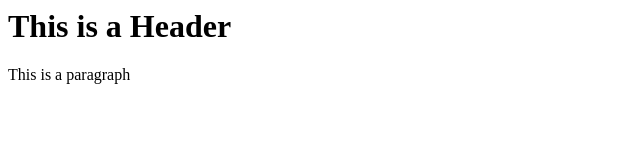
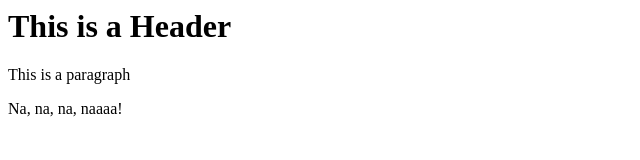
Before and after one commit to Himynameismarco/Post-Rock-Wiki, a website: page index.html in a window 1280 px wide. Shown: the whole page, without its empty margins (0-640 px from the left). Drawn offline with Linux system fonts and the light colour scheme.

Commit message:
fourth commit

```diff
--- a/index.html
+++ b/index.html
@@ -5,5 +5,6 @@
   <body>
     <h1> This is a Header </h1>
     <p> This is a paragraph </p>
+    <p> Na, na, na, naaaa! </p>
   </body>
 </html>
```
Also changed, not shown: package.json (added, +24 -0 lines), 2 other files.
